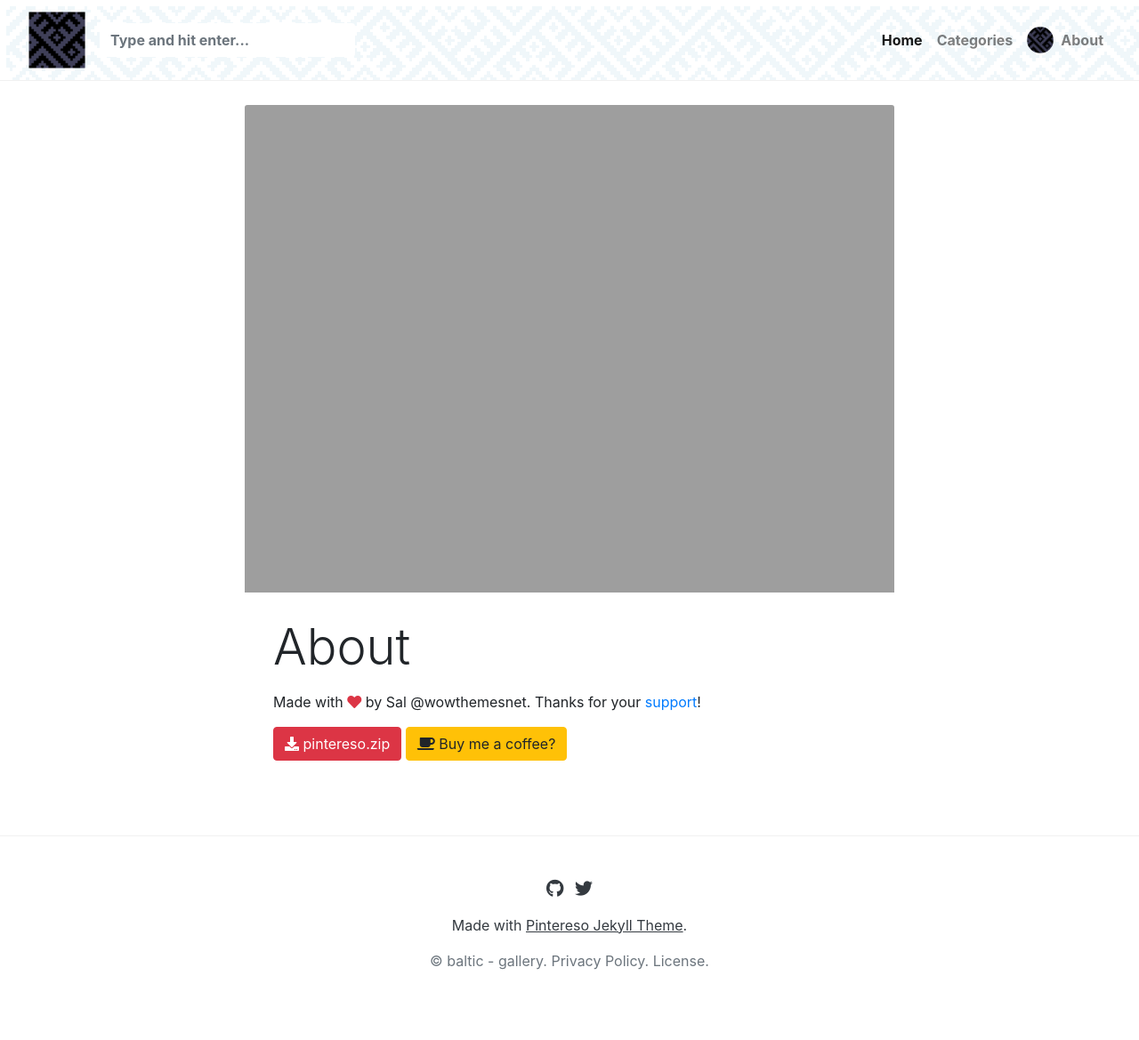
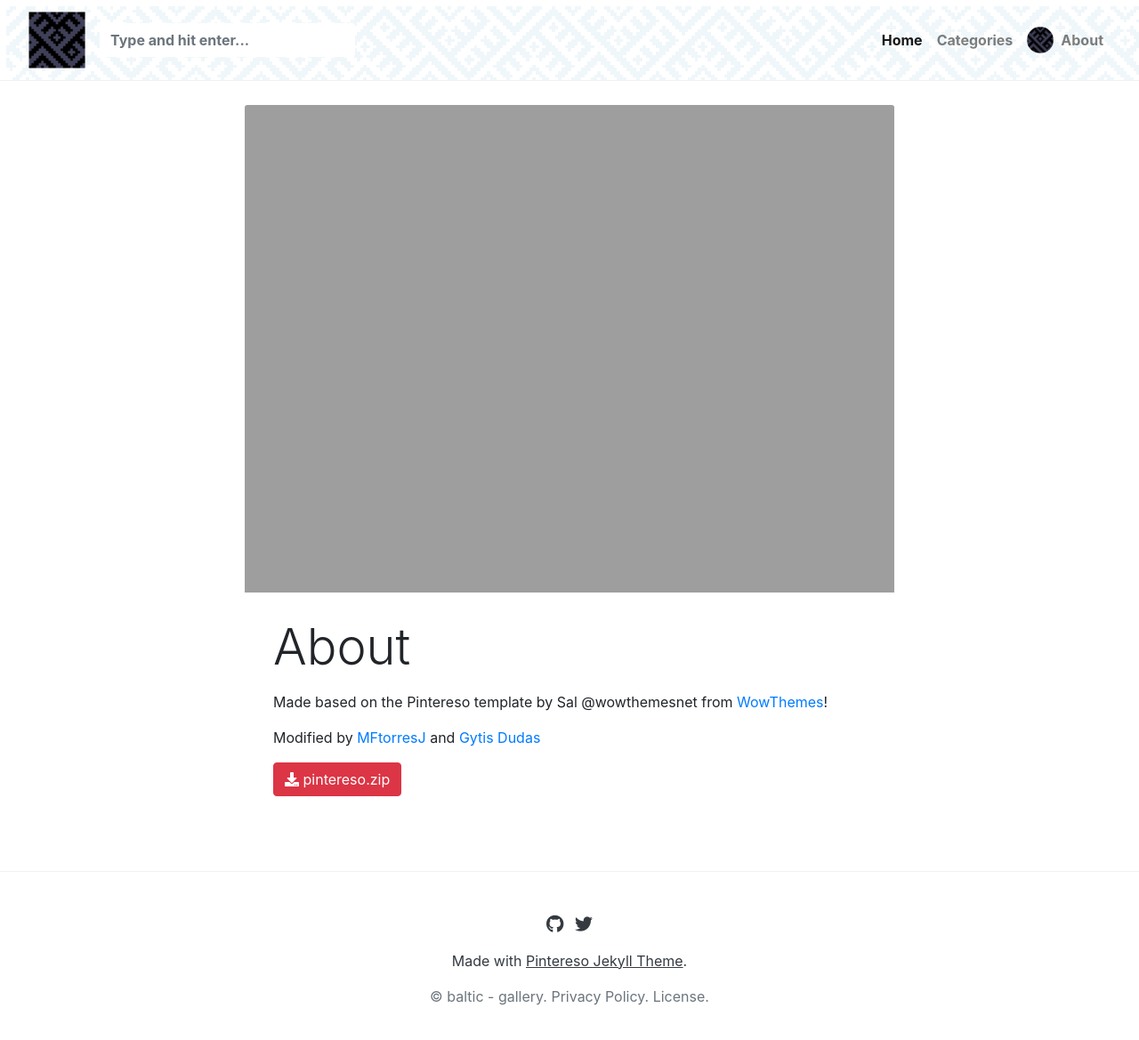
Before and after one commit to phylo-baltic/baltic-gallery, a Jekyll site: the page built from _pages/about.md, in a window 1280 px wide and 1196 px high. Shown: the top 1169 px of the window at 89% size. Built offline with Jekyll 4.4.1, drawn with Linux system fonts in a browser that asks for light colours; nearby versions of some CDN libraries; library files that are not in the unit come from our copies.

Commit message:
modified about

```diff
--- a/_pages/about.md
+++ b/_pages/about.md
@@ -5,6 +5,8 @@ image: "/assets/img/screenshot.jpg"
 ---
 
 
-Made with <i class="fa fa-heart text-danger"></i> by Sal @wowthemesnet. Thanks for your <a target="_blank" href="https://www.wowthemes.net/freebies-license/">support</a>!
+Made based on the Pintereso template by Sal @wowthemesnet from <a target="_blank" href="https://www.wowthemes.net/freebies-license/">WowThemes</a>!
 
-<a class="btn btn-danger" href="https://github.com/wowthemesnet/template-pintereso-bootstrap-jekyll/archive/master.zip"><i class="fa fa-download"></i> pintereso.zip</a> <a target="_blank" class="btn btn-warning" href="https://www.wowthemes.net/donate/"><i class="fa fa-coffee"></i> Buy me a coffee?</a>
+Modified by <a target="_blank" href="https://github.com/mftorres">MFtorresJ</a> and <a target="_blank" href="https://github.com/evogytis">Gytis Dudas</a>
+
+<a class="btn btn-danger" href="https://github.com/wowthemesnet/template-pintereso-bootstrap-jekyll/archive/master.zip"><i class="fa fa-download"></i> pintereso.zip</a>
```
